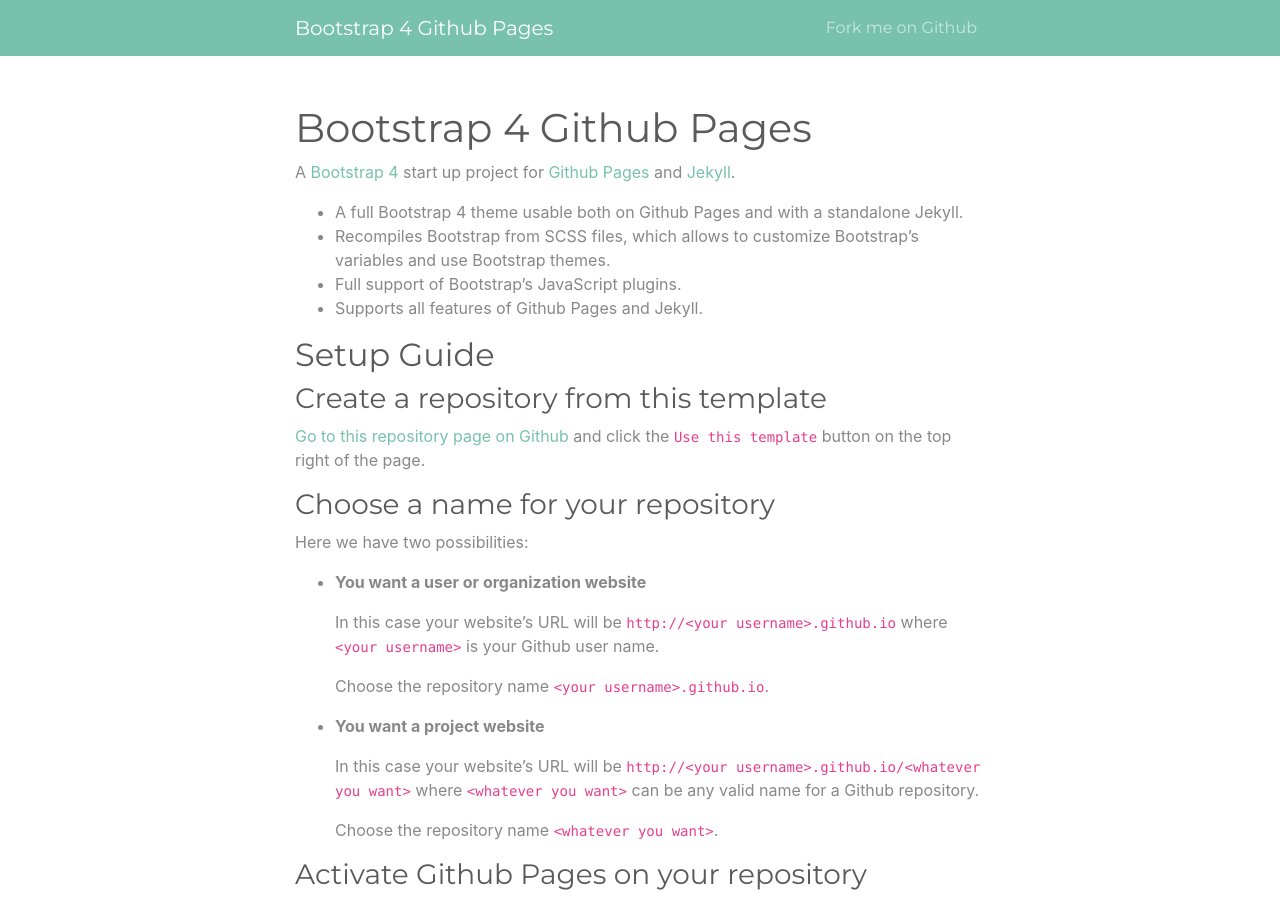
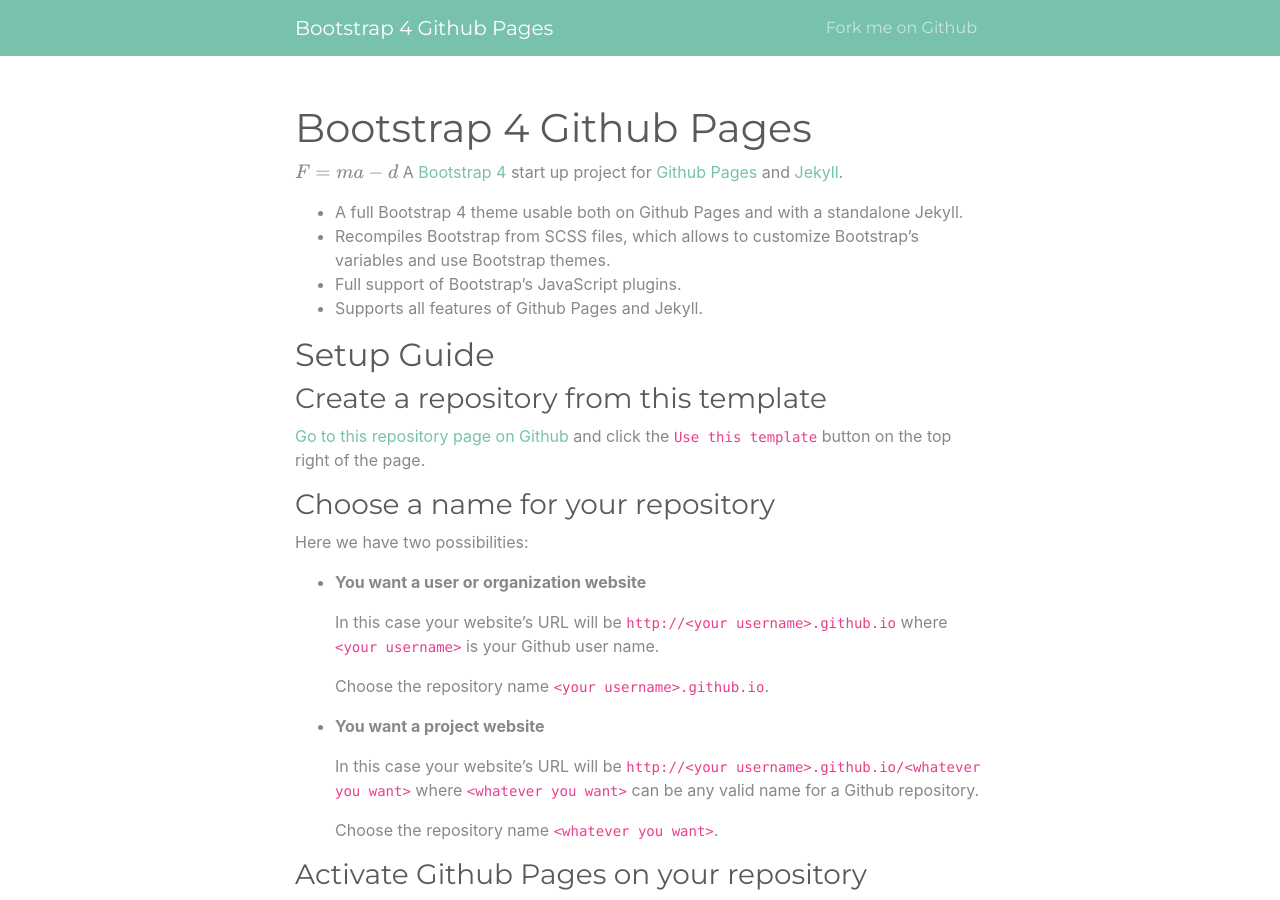
Before and after one commit to twlegweak/MechEng, a Jekyll site: the page built from index.md, in a window 1280 px wide and 900 px high. Built offline with Jekyll 4.4.1, drawn with Linux system fonts in a browser that asks for light colours; formulas are drawn with MathJax 3.

```diff
--- a/index.md
+++ b/index.md
@@ -3,6 +3,7 @@ layout: page
 title: Bootstrap 4 Github Pages
 ---
 
+$$F=ma-d$$
 A [Bootstrap 4](https://getbootstrap.com/) start up project for [Github Pages](https://pages.github.com/) and [Jekyll](https://jekyllrb.com/).
 
 * A full Bootstrap 4 theme usable both on Github Pages and with a standalone Jekyll.
```
